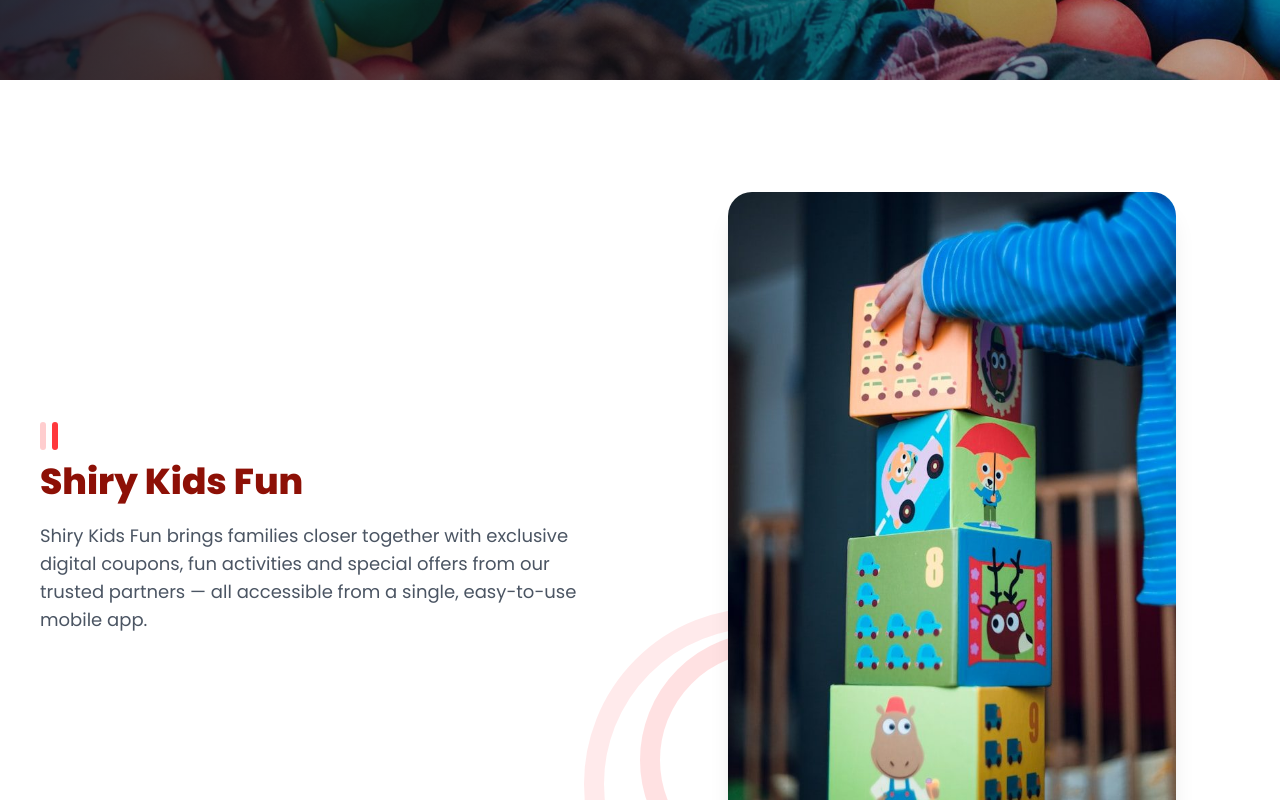
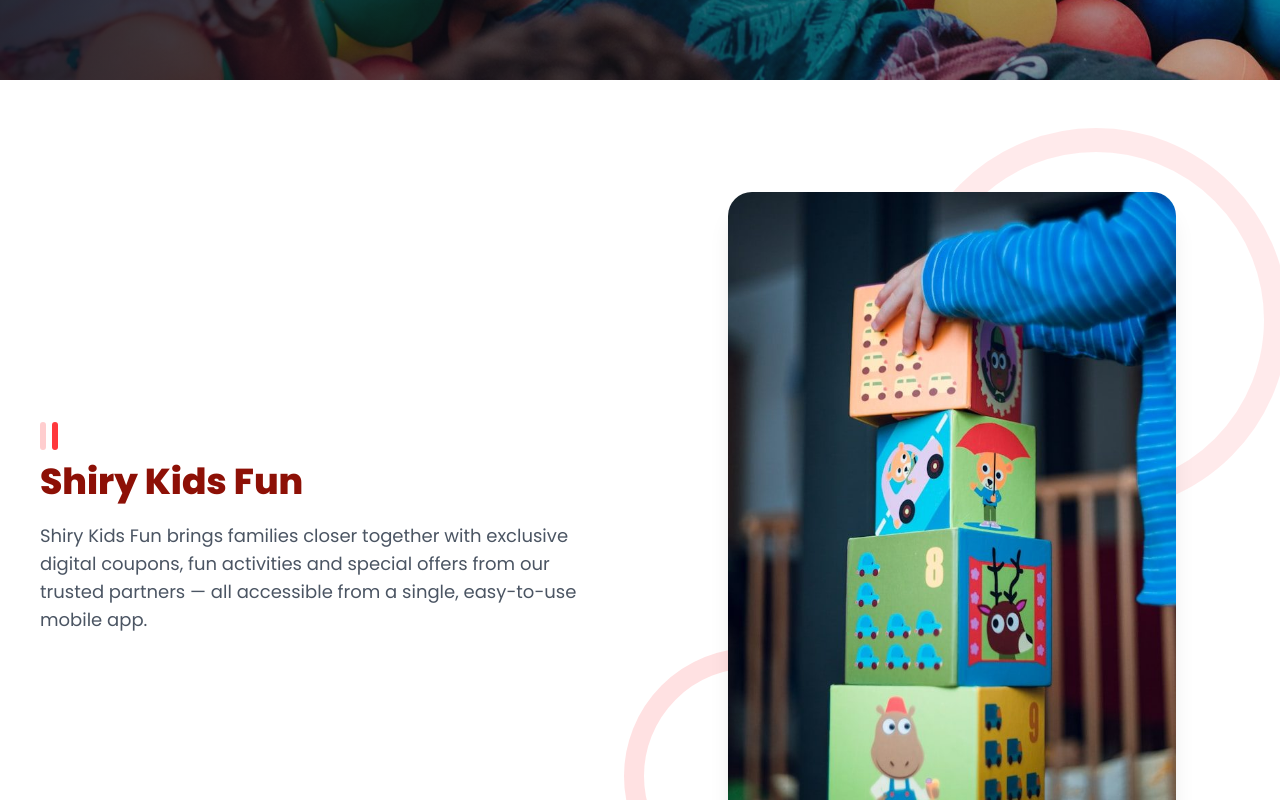
Before and after one commit to Eslamatef1992/shiry-kids-landing, a React (Vite) app: page / in a window 1280 px wide. Shown: the part 680-1480 px from the top of the page. Built offline with nearby package versions, Linux system fonts and the light colour scheme; no server answers.

Commit message:
Reposition About section rings to top-right and bottom-left

```diff
--- a/src/components/sections/About.jsx
+++ b/src/components/sections/About.jsx
@@ -21,8 +21,8 @@
           <p className="text-gray-600 leading-relaxed text-base md:text-lg whitespace-pre-line">{text}</p>
         </div>
         <div className="relative flex justify-center">
-          <div className="absolute -left-20 -bottom-24 w-72 h-72 md:w-[22rem] md:h-[22rem] rounded-full border-[20px] border-primary/10 -z-10" />
-          <div className="absolute -left-6 -bottom-6 w-52 h-52 md:w-64 md:h-64 rounded-full border-[20px] border-primary/15 -z-10" />
+          <div className="absolute -right-12 -top-16 w-72 h-72 md:w-96 md:h-96 rounded-full border-[24px] border-primary/10 -z-10" />
+          <div className="absolute -left-10 -bottom-10 w-52 h-52 md:w-64 md:h-64 rounded-full border-[20px] border-primary/15 -z-10" />
           <img src={image} alt={title} className="w-full max-w-md rounded-3xl object-cover shadow-xl" />
         </div>
       </div>
```
